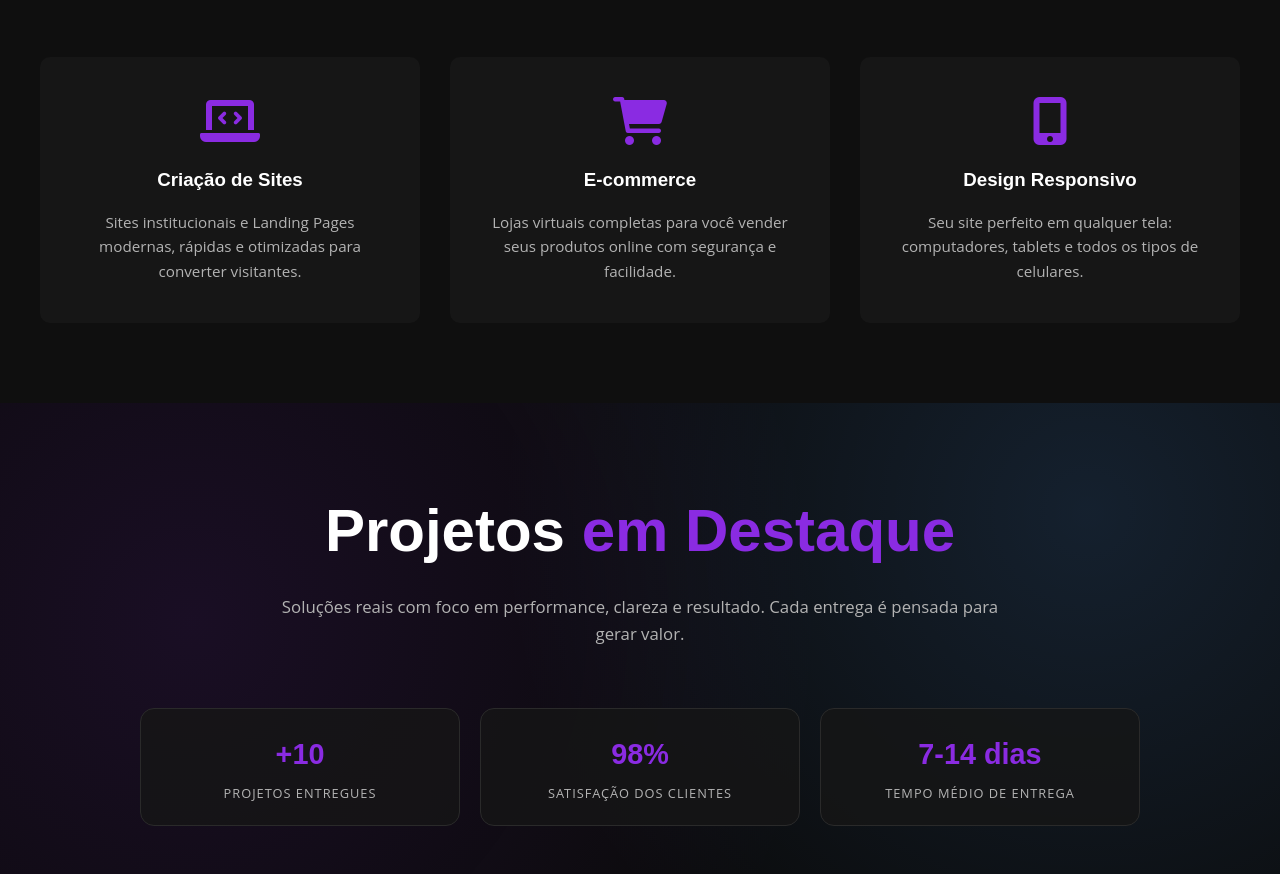
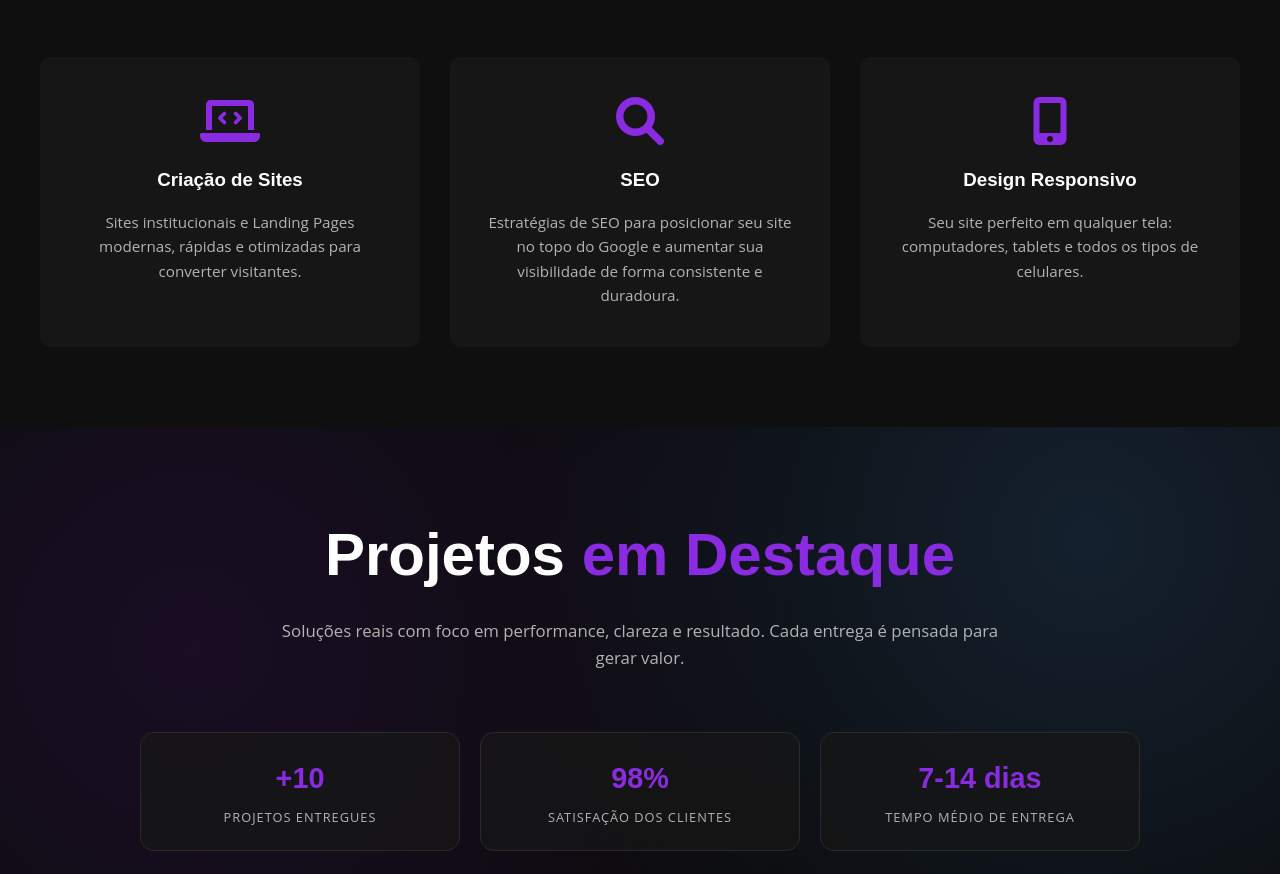
Before and after one commit to sonecaxm/vertex, a website built with webpack: page index.html in a window 1280 px wide. Shown: the part 1556-2430 px from the top of the page. Built offline with nearby package versions, Linux system fonts and the light colour scheme.

Commit message:
SEO emoji

```diff
--- a/index.html
+++ b/index.html
@@ -92,9 +92,9 @@
       <p>Sites institucionais e Landing Pages modernas, rápidas e otimizadas para converter visitantes.</p>
     </div>
     <div class="service-card">
-      <i class="fas fa-shopping-cart service-icon"></i>
-      <h3>E-commerce</h3>
-      <p>Lojas virtuais completas para você vender seus produtos online com segurança e facilidade.</p>
+      <i class="fas fa-magnifying-glass service-icon"></i>
+      <h3>SEO</h3>
+      <p>Estratégias de SEO para posicionar seu site no topo do Google e aumentar sua visibilidade de forma consistente e duradoura.</p>
     </div>
     <div class="service-card">
       <i class="fas fa-mobile-alt service-icon"></i>
```
